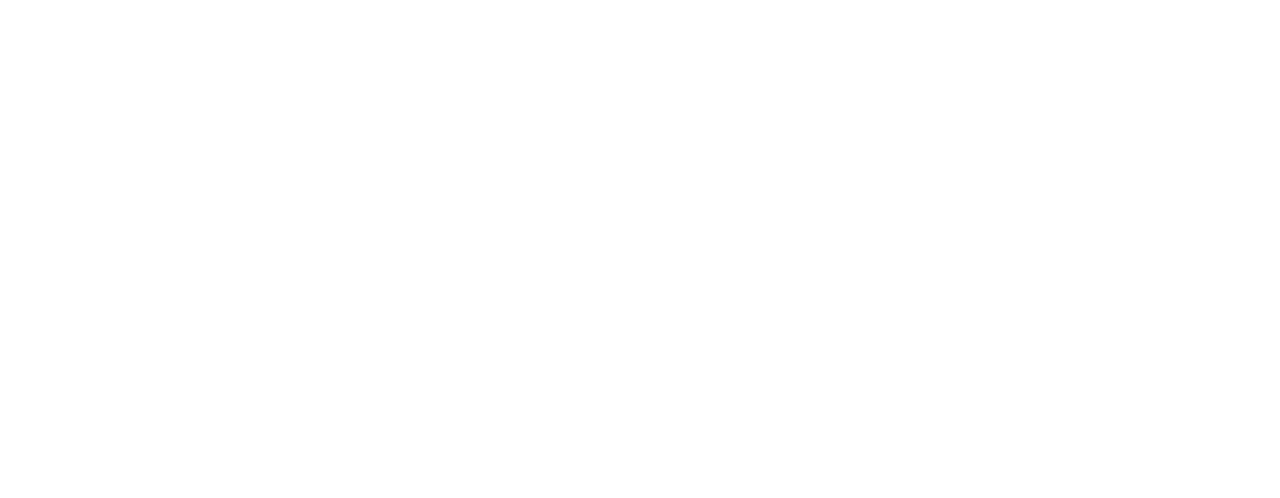
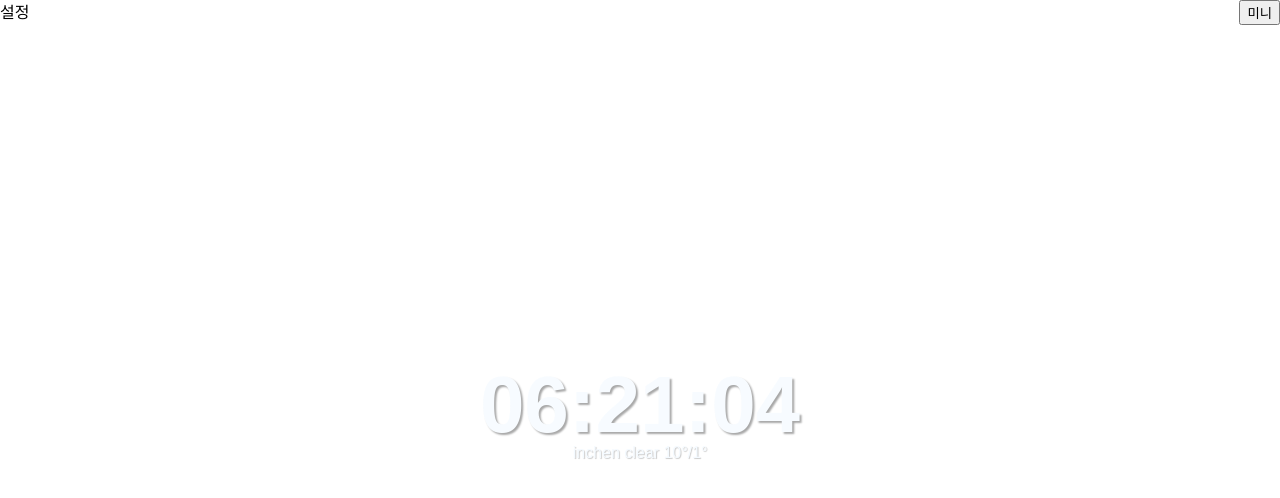
Before and after one commit to Kyuwonkwon/todo-app, a plain HTML site: page index.html in a window 1280 px wide. Drawn offline with Linux system fonts and the light colour scheme.

Commit message:
Create "clock.js"

```diff
--- a/index.html
+++ b/index.html
@@ -7,6 +7,19 @@
     <link rel="stylesheet" href="style.css" />
   </head>
   <body>
-    <script src=""></script>
+    <div class="upper-bar">
+      <div>설정</div>
+      <div></div>
+      <div><button>미니</button></div>
+    </div>
+    <main>
+      <span id="clock">00:00:00</span>
+      <span id="weather">inchen clear 10°/1°</span>
+    </main>
+    <div></div>
+
+    <script src="src/js/index.js"></script>
+    <script src="src/js/clock.js"></script>
+    <script src="src/js/background.js"></script>
   </body>
 </html>
--- /dev/null
+++ b/reset.css
@@ -0,0 +1,110 @@
+/* http://meyerweb.com/eric/tools/css/reset/ */
+/* v1.0 | 20080212 */
+
+html,
+body,
+div,
+span,
+applet,
+object,
+iframe,
+h1,
+h2,
+h3,
+h4,
+h5,
+h6,
+p,
+blockquote,
+pre,
+a,
+abbr,
+acronym,
+address,
+big,
+cite,
+code,
+del,
+dfn,
+em,
+font,
+img,
+ins,
+kbd,
+q,
+s,
+samp,
+small,
+strike,
+strong,
+sub,
+sup,
+tt,
+var,
+b,
+u,
+i,
+center,
+dl,
+dt,
+dd,
+ol,
+ul,
+li,
+fieldset,
+form,
+label,
+legend,
+table,
+caption,
+tbody,
+tfoot,
+thead,
+tr,
+th,
+td {
+  margin: 0;
+  padding: 0;
+  border: 0;
+  outline: 0;
+  font-size: 100%;
+  vertical-align: baseline;
+  background: transparent;
+}
+body {
+  line-height: 1;
+}
+ol,
+ul {
+  list-style: none;
+}
+blockquote,
+q {
+  quotes: none;
+}
+blockquote:before,
+blockquote:after,
+q:before,
+q:after {
+  content: "";
+  content: none;
+}
+
+/* remember to define focus styles! */
+:focus {
+  outline: 0;
+}
+
+/* remember to highlight inserts somehow! */
+ins {
+  text-decoration: none;
+}
+del {
+  text-decoration: line-through;
+}
+
+/* tables still need 'cellspacing="0"' in the markup */
+table {
+  border-collapse: collapse;
+  border-spacing: 0;
+}
--- /dev/null
+++ b/src/js/clock.js
@@ -0,0 +1,12 @@
+const clock = document.querySelector("main #clock");
+
+function getClock() {
+  const date = new Date();
+  const hours = String(date.getHours()).padStart(2, "0");
+  const minutes = String(date.getMinutes()).padStart(2, "0");
+  const seconds = String(date.getSeconds()).padStart(2, "0");
+  clock.innerText = `${hours}:${minutes}:${seconds}`;
+}
+
+getClock();
+setInterval(getClock, 1000);
--- a/style.css
+++ b/style.css
@@ -0,0 +1,45 @@
+@import url(reset.css);
+
+body {
+  width: 100vw;
+  height: 100vh;
+  font-family: sans-serif;
+  display: flex;
+  flex-direction: column;
+  justify-content: space-between;
+  align-items: center;
+  transition-property: background-color;
+  transition-duration: 4s;
+}
+.gradation {
+  background-color: "";
+  transition: background-color 4s;
+}
+
+.upper-bar {
+  width: 100vw;
+  display: flex;
+  justify-content: space-between;
+  align-items: center;
+}
+
+main {
+  display: flex;
+  justify-content: center;
+  align-items: center;
+  flex-direction: column;
+  text-align: center;
+  color: aliceblue;
+  opacity: 0.7;
+}
+
+main #clock {
+  font-weight: 600;
+  text-shadow: 2px 2px 2px rgba(0, 0, 0, 0.7);
+  opacity: 0.7;
+  font-size: 10vh;
+}
+
+main #weather {
+  text-shadow: 1px 1px 1px rgba(0, 0, 0, 0.3);
+}
```
Also changed, not shown: src/js/index.js (added).
